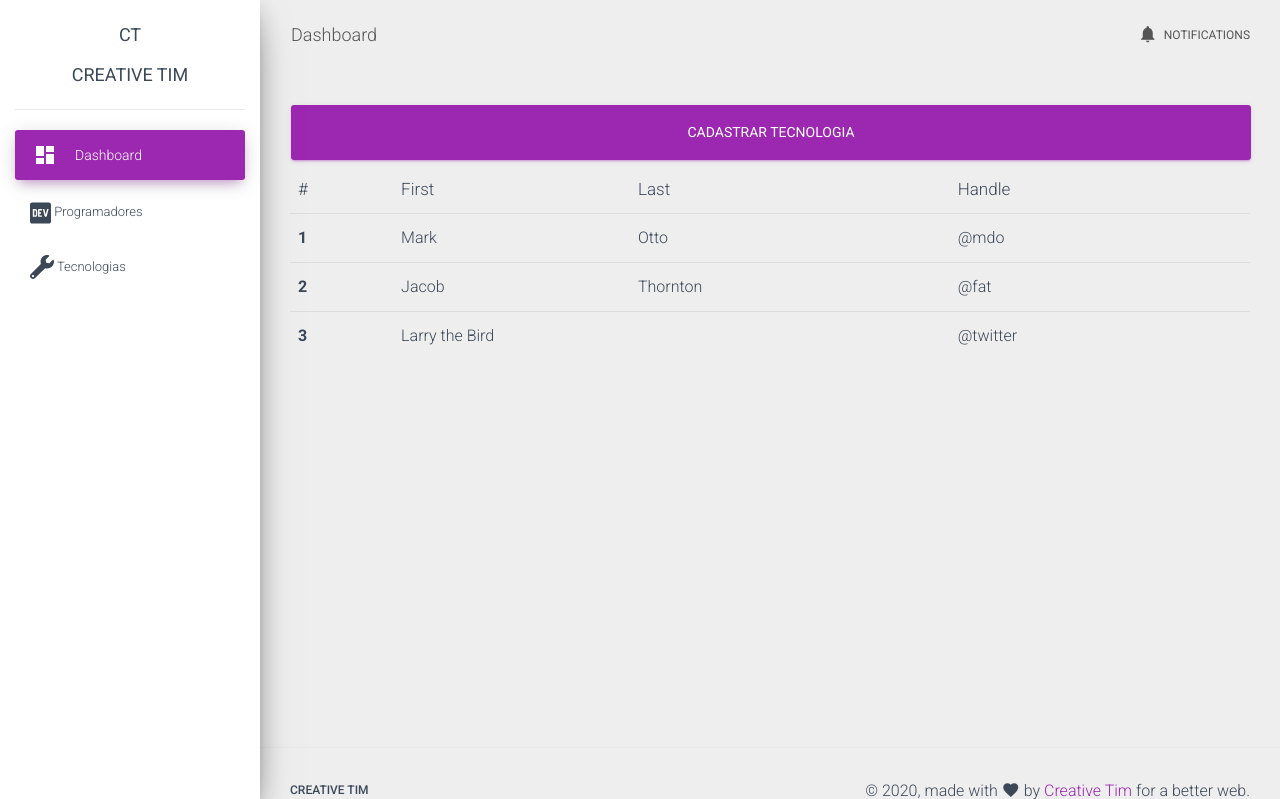
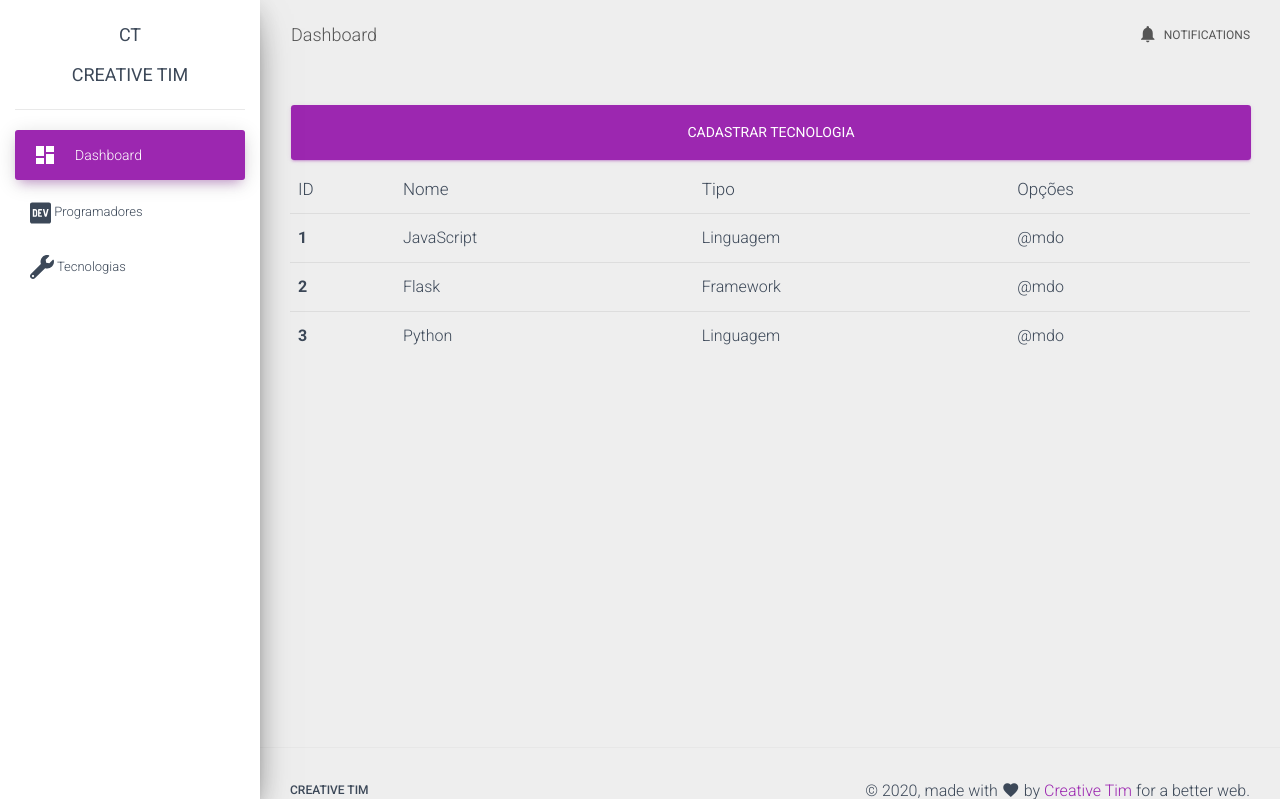
Before and after one commit to dmonixbr/Flask-2020, a Flask app: page /tecnologia/ in a window 1280 px wide. Shown: the top 799 px of the page. Run offline with Flask 2, Linux system fonts and the light colour scheme; data comes from the database, SQL or seed files in the repository; both versions use the stored data as it was after the commit; some libraries are stand-ins or nearby versions.

Commit message:
CRUD de tecnologias completa

```diff
--- a/sistema/programador/templates/index.html
+++ b/sistema/programador/templates/index.html
@@ -18,7 +18,10 @@
         <th scope="row">{{programador.id}}</th>
         <td>{{programador.nome}}</td>
         <td>{{programador.experiencia}} anos</td>
-        <td>@mdo</td>
+        <td>
+          <a href="{{url_for('programador.editar_programador',_id=programador.id)}}"><i class="fas fa-edit"></i></a>
+          <a href="{{url_for('programador.excluir_programador',_id=programador.id)}}"><i class="fas fa-user-minus"></i></a>
+        </td>
       </tr>
       {% endfor %}
     </tbody>
--- a/sistema/tecnologia/templates/programadores.html
+++ /dev/null
@@ -1,34 +0,0 @@
-{% extends 'base.html' %}
-
-{% block content %}
-<button type="button" class="btn btn-primary btn-lg btn-block">Cadastrar Tecnologia</button>
-<table class="table table-borderless">
-<thead>
-    <tr>
-    <th scope="col">#</th>
-    <th scope="col">First</th>
-    <th scope="col">Last</th>
-    <th scope="col">Handle</th>
-    </tr>
-</thead>
-<tbody>
-    <tr>
-    <th scope="row">1</th>
-    <td>Mark</td>
-    <td>Otto</td>
-    <td>@mdo</td>
-    </tr>
-    <tr>
-    <th scope="row">2</th>
-    <td>Jacob</td>
-    <td>Thornton</td>
-    <td>@fat</td>
-    </tr>
-    <tr>
-    <th scope="row">3</th>
-    <td colspan="2">Larry the Bird</td>
-    <td>@twitter</td>
-    </tr>
-</tbody>
-</table>
-{% endblock %}
--- /dev/null
+++ b/sistema/tecnologia/templates/tecnologias.html
@@ -0,0 +1,25 @@
+{% extends 'base.html' %}
+
+{% block content %}
+<a class="btn btn-primary btn-lg btn-block" href="{{url_for('tecnologia.cadastrar')}}">Cadastrar Tecnologia</a>
+<table class="table table-borderless">
+<thead>
+    <tr>
+    <th scope="col">ID</th>
+    <th scope="col">Nome</th>
+    <th scope="col">Tipo</th>
+    <th scope="col">Opções</th>
+    </tr>
+</thead>
+<tbody>
+    {% for tecnologia in tecnologias %}
+    <tr>
+        <th scope="row">{{tecnologia.id}}</th>
+        <td>{{tecnologia.nome}}</td>
+        <td>{{tecnologia.tipo}}</td>
+        <td>@mdo</td>
+    </tr>
+    {% endfor %}
+</tbody>
+</table>
+{% endblock %}
--- a/sistema/tecnologia/views.py
+++ b/sistema/tecnologia/views.py
@@ -1,7 +1,53 @@
-from flask import Blueprint, render_template
+from flask import Blueprint, render_template, request, redirect, url_for
+from sistema import db
+from sistema.tecnologia.models import Tecnologia
 
 tecnologia = Blueprint('tecnologia', __name__, template_folder="templates")
 
 @tecnologia.route('/')
 def index():
-    return render_template('programadores.html')
+    tecnologias = Tecnologia.query.all()
+    return render_template('tecnologias.html', tecnologias = tecnologias)
+
+@tecnologia.route('/cadastrar', methods=['POST','GET'])
+def cadastrar():
+    if request.method == "POST":
+        nome = request.form['nome']
+        tipo = request.form['tipo']
+
+        tecnologia = Tecnologia(nome = nome,
+                                  tipo = tipo)
+        db.session.add(tecnologia)
+        db.session.commit()
+
+        return redirect(url_for('tecnologia.index'))
+    return render_template('cadastrar_tecnologia.html')
+
+@tecnologia.route('/editar/<int:_id>', methods=['POST','GET'])
+def editar_tecnologia(_id):
+    tecnologia = Tecnologia.query.get_or_404(_id)
+
+    if request.method == 'POST':
+        nome = request.form['nome']
+        tipo = request.form['tipo']
+
+        tecnologia.nome = nome
+        tecnologia.tipo = tipo
+
+        db.session.commit()
+
+        return redirect(url_for('tecnologia.index'))
+
+    return render_template('editar_tecnologia.html', tecnologia = tecnologia)
+
+@tecnologia.route('/excluir/<int:_id>', methods=['POST','GET'])
+def excluir_tecnologia(_id):
+    tecnologia = Tecnologia.query.get_or_404(_id)
+
+    if request.method == 'POST':
+        db.session.delete(tecnologia)
+        db.session.commit()
+
+        return redirect(url_for('tecnologia.index'))
+
+    return render_template('excluir_tecnologia.html', tecnologia = tecnologia)
```
Also changed, not shown: sistema/programador/templates/excluir_programador.html (added, +11 -0 lines), sistema/programador/views.py (+12 -0 lines), sistema/tecnologia/templates/cadastrar_tecnologia.html (added, +16 -0 lines), sistema/tecnologia/templates/editar_tecnologia.html (added, +16 -0 lines), sistema/tecnologia/templates/excluir_tecnologia.html (added, +11 -0 lines), sistema/data.sqlite.
